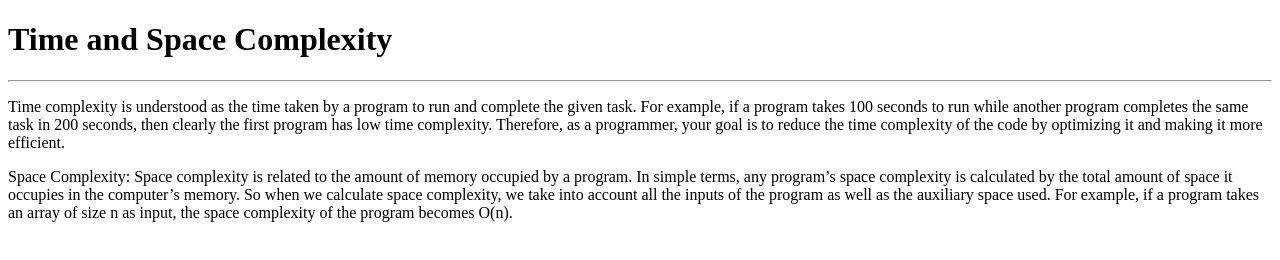
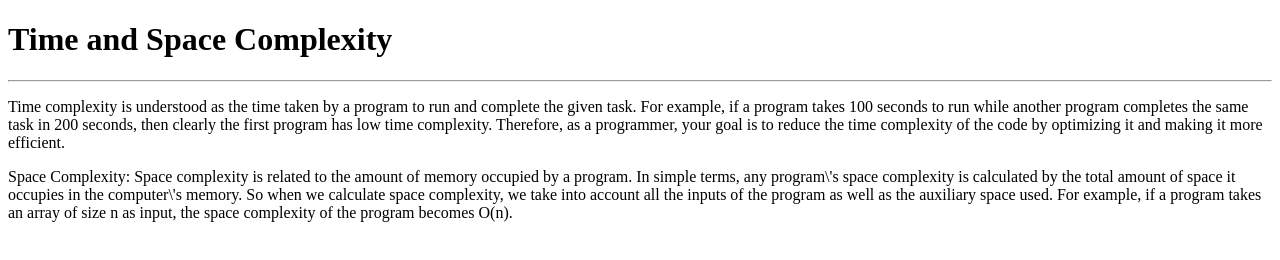
Before and after one commit to acciojob/time-and-space-complexity-shubham9816, a website: page main.html in a window 1280 px wide. Drawn offline with Linux system fonts and the light colour scheme.

Commit message:
created a submission

```diff
--- a/main.html
+++ b/main.html
@@ -14,7 +14,7 @@
 	<h1>Time and Space Complexity</h1>
 	<hr>
 	<p>Time complexity is understood as the time taken by a program to run and complete the given task. For example, if a program takes 100 seconds to run while another program completes the same task in 200 seconds, then clearly the first program has low time complexity. Therefore, as a programmer, your goal is to reduce the time complexity of the code by optimizing it and making it more efficient.</p>
-	<p>Space Complexity: Space complexity is related to the amount of memory occupied by a program. In simple terms, any program’s space complexity is calculated by the total amount of space it occupies in the computer’s memory. So when we calculate space complexity, we take into account all the inputs of the program as well as the auxiliary space used. For example, if a program takes an array of size n as input, the space complexity of the program becomes O(n).</p>
+	<p>Space Complexity: Space complexity is related to the amount of memory occupied by a program. In simple terms, any program\'s space complexity is calculated by the total amount of space it occupies in the computer\'s memory. So when we calculate space complexity, we take into account all the inputs of the program as well as the auxiliary space used. For example, if a program takes an array of size n as input, the space complexity of the program becomes O(n).</p>
 </body>
 
 </html>
```
